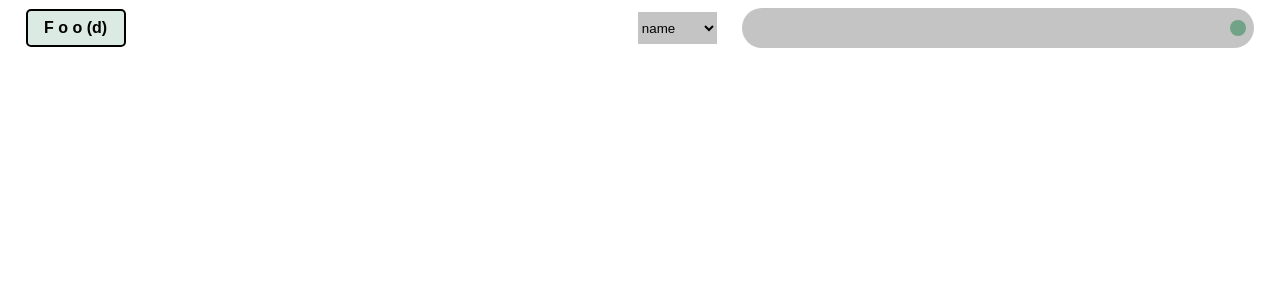
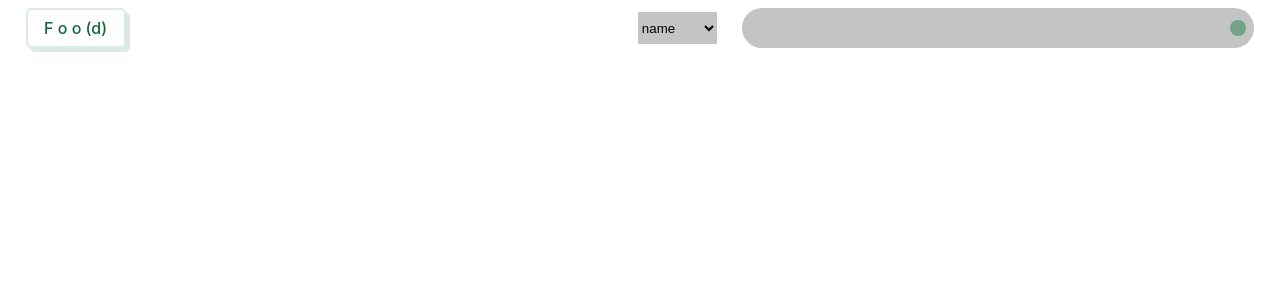
Before and after one commit to Yoyomo1/food-website, a React (Create React App) app: page /results in a window 1280 px wide. Shown: the top 300 px of the page. Built offline with nearby package versions, Linux system fonts and the light colour scheme.

Commit message:
Changes logo

```diff
--- a/src/styles/Logo.css
+++ b/src/styles/Logo.css
@@ -2,20 +2,23 @@
   margin: 0;
   padding: 0;
   box-sizing: border-box;
+  --primary-text: #14663a;
   --primary: #1d824c28;
 }
 
 .border {
-  border: 2px solid black;
+  border: 2px solid var(--primary);
   border-radius: 5px;
   width: 100px;
-  background-color: var(--primary);
+  /* background-color: var(--primary); */
+  box-shadow: 4px 4px var(--primary);
 }
 
 .text {
+  color: var(--primary-text);
   margin: auto;
   padding: 0.5rem 0;
   text-align: center;
-  font-weight: 600;
-  font-family: Arial, Helvetica, sans-serif;
+  font-weight: 500;
+  /* font-family: Arial, Helvetica, sans-serif; */
 }
```
